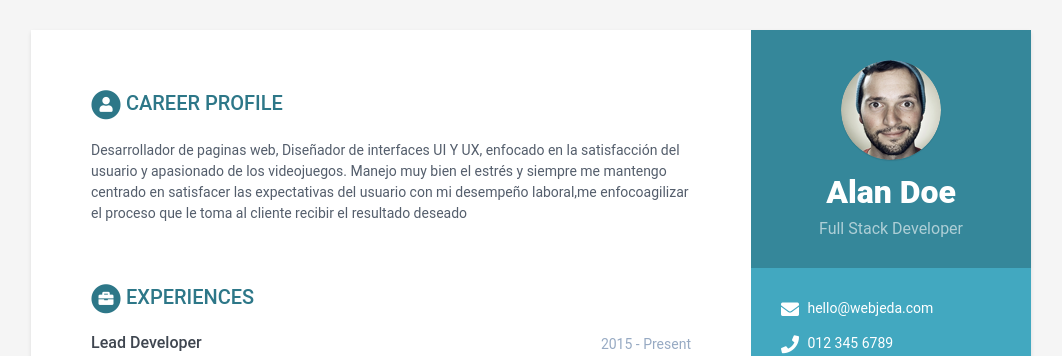
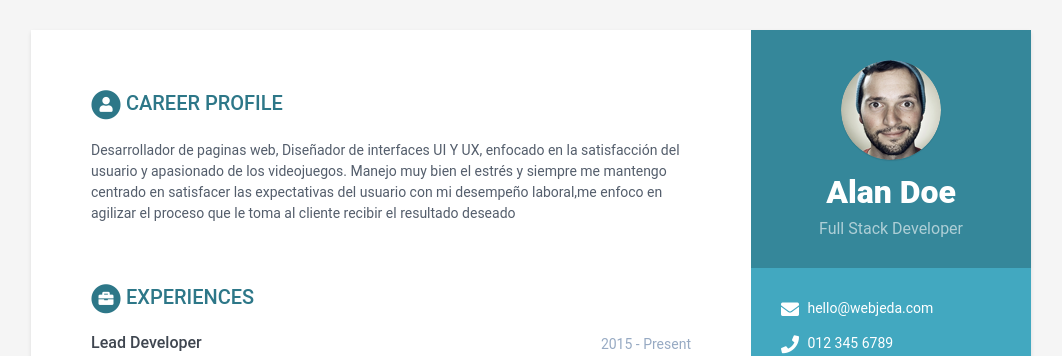
Before and after one commit to KevinC99/good-birch-4e19a, a Jekyll site: the page built from index.html, in a window 1280 px wide. Shown: the top 356 px of the page, without its empty margins (109-1171 px from the left). Built offline with Jekyll 4.4.1, drawn with Linux system fonts in a browser that asks for light colours.

Commit message:
data.yml: updated summary in career-profile

```diff
--- a/_data/data.yml
+++ b/_data/data.yml
@@ -36,7 +36,7 @@ career-profile:
   summary: >2-
      Desarrollador de paginas web, Diseñador de interfaces UI Y UX, enfocado en la satisfacción del usuario y apasionado de los videojuegos.
     Manejo muy bien el estrés y siempre me mantengo centrado en satisfacer las
-    expectativas del usuario con mi desempeño laboral,me enfocoagilizar el
+    expectativas del usuario con mi desempeño laboral,me enfoco en agilizar el
     proceso que le toma al cliente recibir el resultado deseado
 education:
   - degree: MSc in Computer Science
```
